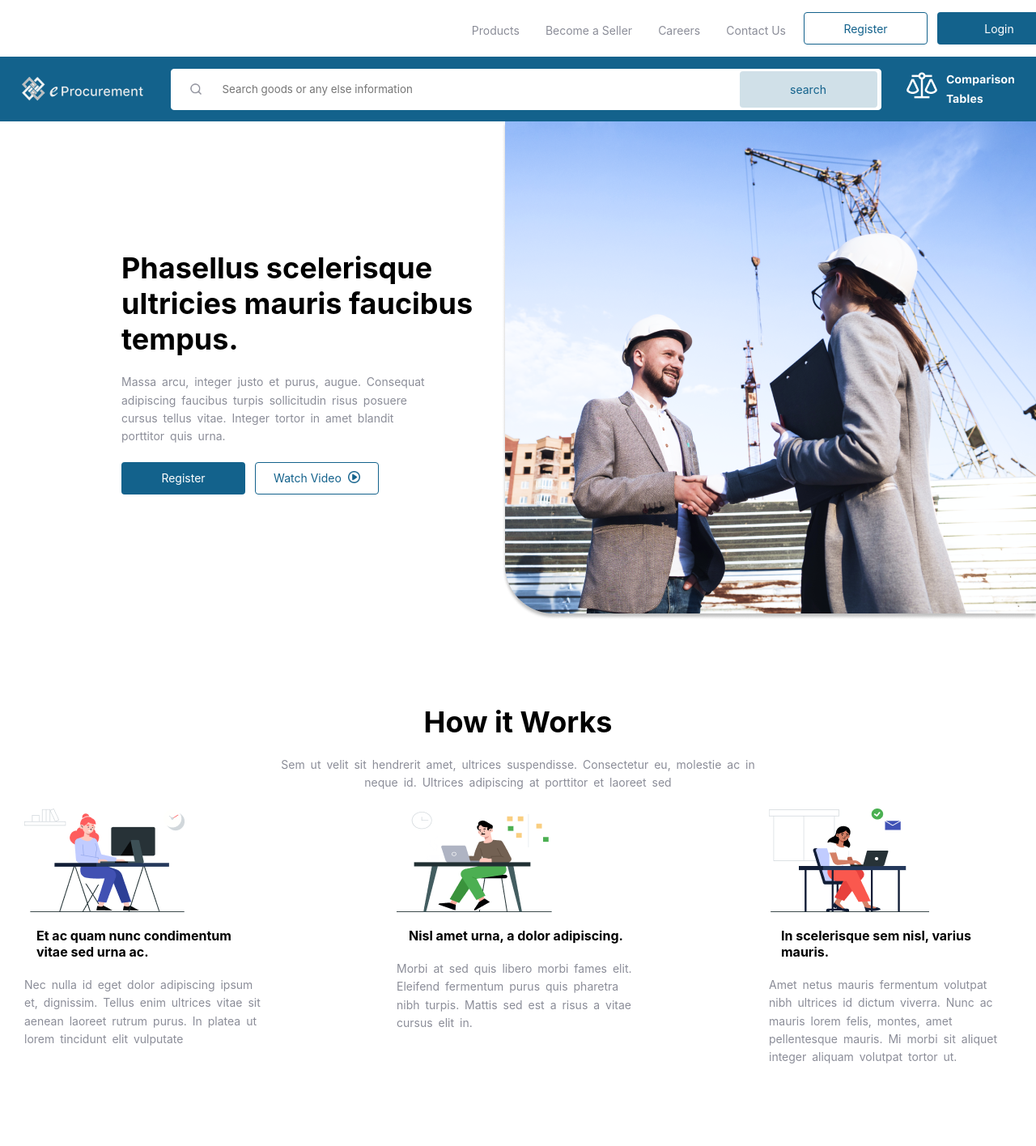
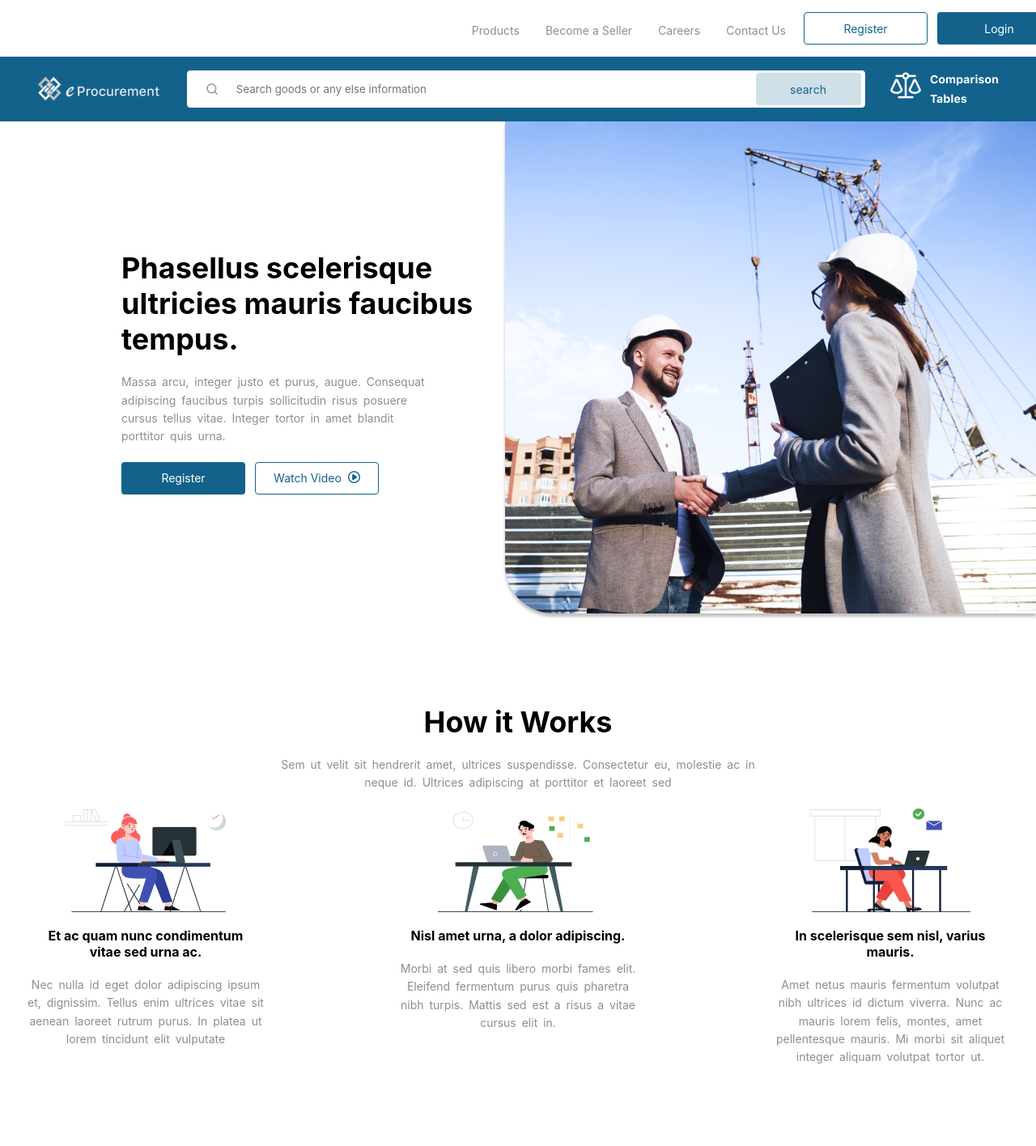
Before and after one commit to Rania-kh/react-interview-project, a React (Create React App) app: page / in a window 1280 px wide. Shown: the top 1416 px of the page at 81% size. Built offline with nearby package versions, Linux system fonts and the light colour scheme.

Commit message:
style modifications in cards and serachbar

```diff
--- a/src/assets/components/Button.css
+++ b/src/assets/components/Button.css
@@ -46,6 +46,13 @@
     margin-right: 2px;
 }
 
+.btn--small{
+    padding: 5px 0px;
+    font-size: 14px;
+    height:40px;
+    width: 130px;
+    margin-right: 2px;
+}
 .btn--large{
     padding: 8px 20px;
     font-size: 14px;
--- a/src/components/Button.js
+++ b/src/components/Button.js
@@ -3,7 +3,7 @@ import '../assets/components/Button.css'
 import {Link} from 'react-router-dom'
 
 const STYLES=['btn--primary','btn--outline','btn--blue','btn--orange']
-const SIZES = ['btn--large','btn--medium']
+const SIZES = ['btn--large','btn--medium','btn--small']
 export const Button = ({
     children,
     onClick,
--- a/src/components/CardWithImageSmall.js
+++ b/src/components/CardWithImageSmall.js
@@ -7,7 +7,7 @@ function Home({
     subTitle
 }) {
     return (
-        <div className="small-card-container text-center">
+        <div className="small-card-container center-text">
         <div>
             <img src={image} alt="small card"/>
         </div>
--- a/src/components/Searchbar.js
+++ b/src/components/Searchbar.js
@@ -11,7 +11,7 @@ function Mainbar() {
                     placeholder="Search goods or any else information"
                     className="search-input"
                     aria-label="Search through site content"/>
-                <Button buttonStyle="btn--primary" buttonSize="btn--medium">
+                <Button buttonStyle="btn--primary" buttonSize="btn--small">
                    search
                 </Button>
             </form>
```
